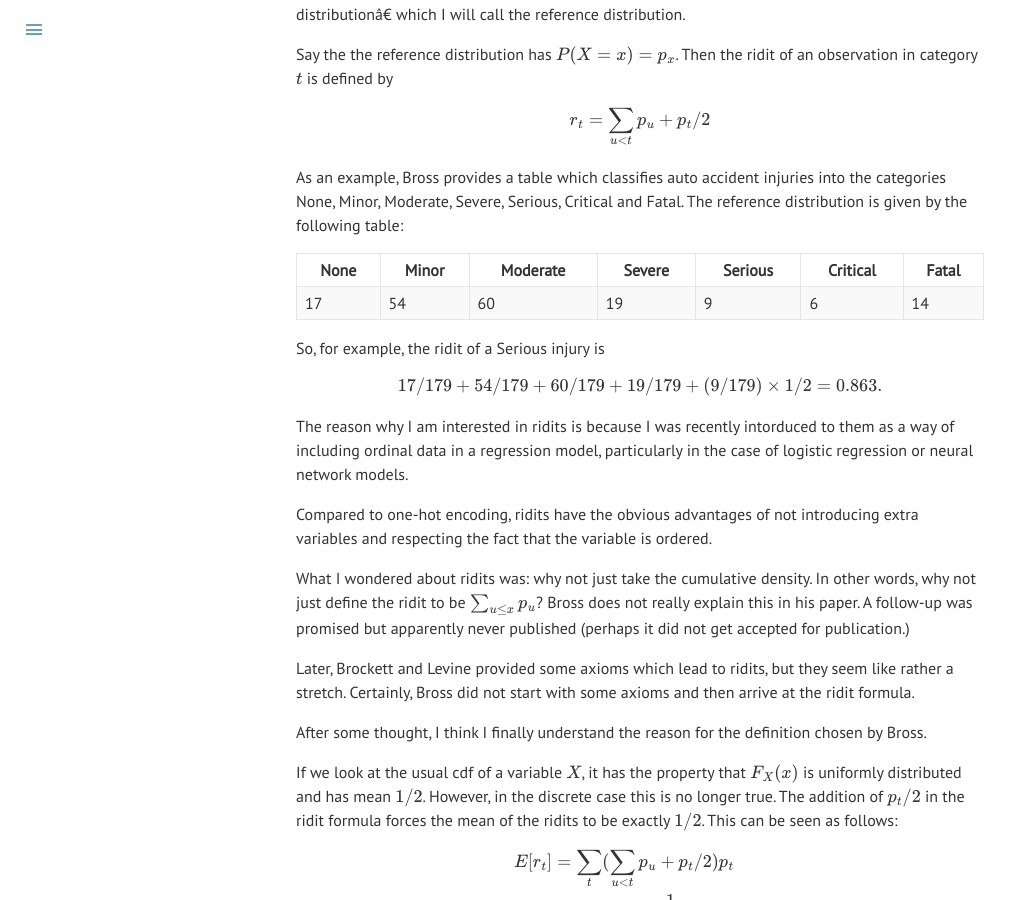
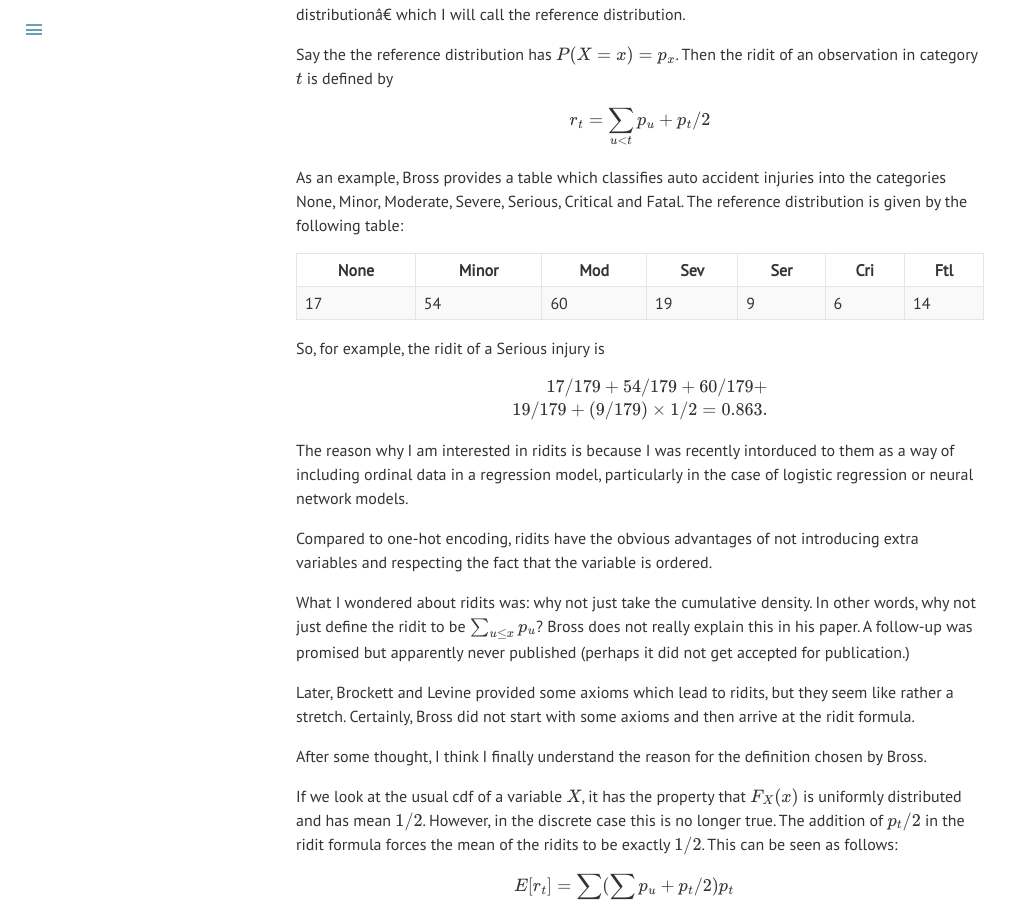
Before and after one commit to datascienceconfidential/datascienceconfidential.github.io, a Jekyll site: the page built from _posts/2020-10-20-ridit.md, in a window 1280 px wide and 900 px high, scrolled down 304 px. Shown: the whole window, without its empty margins (0-1021 px from the left). Built offline with Jekyll 4.4.1, drawn with Linux system fonts in a browser that asks for light colours; formulas are drawn with MathJax 3; a script that is not in the unit is left out; comment, search, counter and statistics services are not loaded.

Commit message:
shortened some lines

```diff
--- a/_posts/2020-10-20-ridit.md
+++ b/_posts/2020-10-20-ridit.md
@@ -16,13 +16,14 @@ $$r_t = \sum_{u < t} p_u + p_t/2$$
 
 As an example, Bross provides a table which classifies auto accident injuries into the categories None, Minor, Moderate, Severe, Serious, Critical and Fatal. The reference distribution is given by the following table:
 
-|None|Minor|Moderate|Severe|Serious|Critical|Fatal|
-|----|-----|--------|------|-------|--------|-----|
-|17  |54   |60      |19    |9      |6       |14   |
+|None|Minor|Mod|Sev|Ser|Cri|Ftl|
+|----|-----|---|---|---|---|---|
+|17  |54   |60 |19 |9  |6  |14 |
 
 So, for example, the ridit of a Serious injury is
 
-$$17/179 + 54/179 + 60/179 + 19/179 + (9/179) \times 1/2 = 0.863.$$
+$$\begin{align*}17/179 + 54/179 + 60/179 + \\
+19/179 + (9/179) \times 1/2 = 0.863.\end{align*}$$
 
 The reason why I am interested in ridits is because I was recently intorduced to them as a way of including ordinal data in a regression model, particularly in the case of logistic regression or neural network models.
 
```
